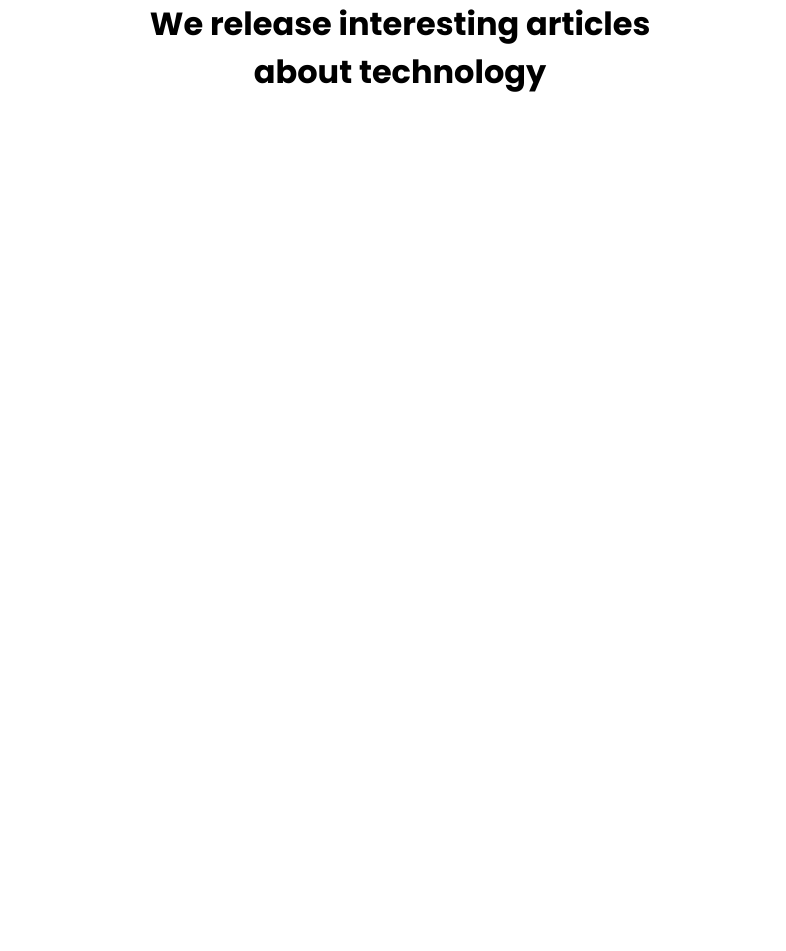
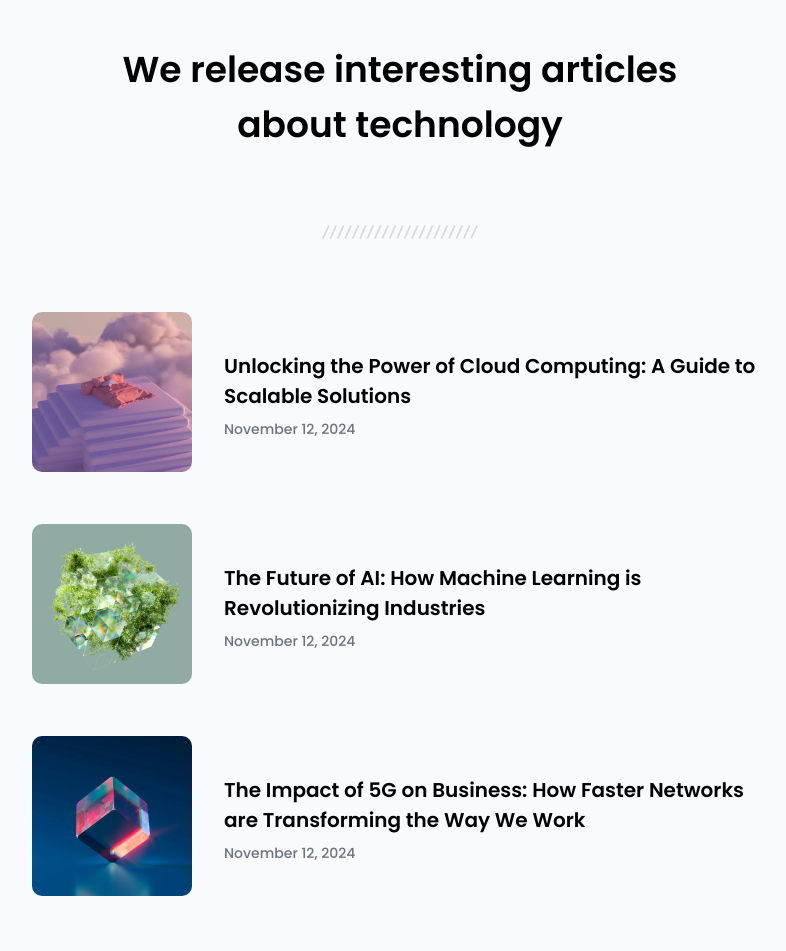
Before and after one commit to tcosCode/dev-challenges-4-article-listing, a plain HTML site: page index.html in a window 1280 px wide. Shown: the whole page, without its empty margins (240-1026 px from the left). Before the commit the page ends 800 px from the top, so only its background shows below. Drawn offline with Linux system fonts and the light colour scheme.

Commit message:
first commit

```diff
--- a/index.html
+++ b/index.html
@@ -15,10 +15,40 @@
   <body>
     <main>
       <div class="container">
-        <h1>
-          We release interesting articles <br />
-          about technology
-        </h1>
+        <h1>We release interesting articles about technology</h1>
+        <img src="images/Seperator.svg" alt="separator" class="separator" />
+        <ul>
+          <li>
+            <img src="images/photo_1.png" alt="list1" />
+            <div>
+              <h2>
+                Unlocking the Power of Cloud Computing: A Guide to Scalable
+                Solutions
+              </h2>
+              <p>November 12, 2024</p>
+            </div>
+          </li>
+          <li>
+            <img src="images/photo_3.png" alt="list2" />
+            <div>
+              <h2>
+                The Future of AI: How Machine Learning is Revolutionizing
+                Industries
+              </h2>
+              <p>November 12, 2024</p>
+            </div>
+          </li>
+          <li>
+            <img src="images/photo_2.png" alt="list3" />
+            <div>
+              <h2>
+                The Impact of 5G on Business: How Faster Networks are
+                Transforming the Way We Work
+              </h2>
+              <p>November 12, 2024</p>
+            </div>
+          </li>
+        </ul>
       </div>
     </main>
   </body>
--- a/style.css
+++ b/style.css
@@ -6,18 +6,57 @@
 
 body {
   font-family: "Poppins", sans-serif;
+  background-color: #f8fafc;
+}
+
+ul {
+  list-style: none;
 }
 
 .container {
   display: flex;
   flex-direction: column;
+  max-width: 800px;
   align-items: center;
   justify-content: center;
+  margin: 0 auto;
+  padding: 2.6rem 2rem;
   text-align: center;
+  flex-wrap: wrap;
 }
 
-@media (min-width: 640px) {
-  .container {
-    margin-inline: 2rem;
-  }
+h1 {
+  max-width: 600px;
+  font-size: 2.25rem;
+  font-weight: 600;
+  word-break: break-word;
 }
+
+li {
+  display: flex;
+  gap: 2rem;
+  margin-bottom: 3.25rem;
+  text-align: left;
+}
+
+img {
+  width: 160px;
+  height: 160px;
+  border-radius: 10px;
+}
+
+li div {
+  margin: auto;
+}
+
+h2 {
+  font-size: 1.25rem;
+  font-weight: 600;
+  margin-block: 0.5rem;
+}
+
+h2 + p {
+  color: #6c727f;
+  font-size: 0.875rem;
+  font-weight: 500;
+}
```
